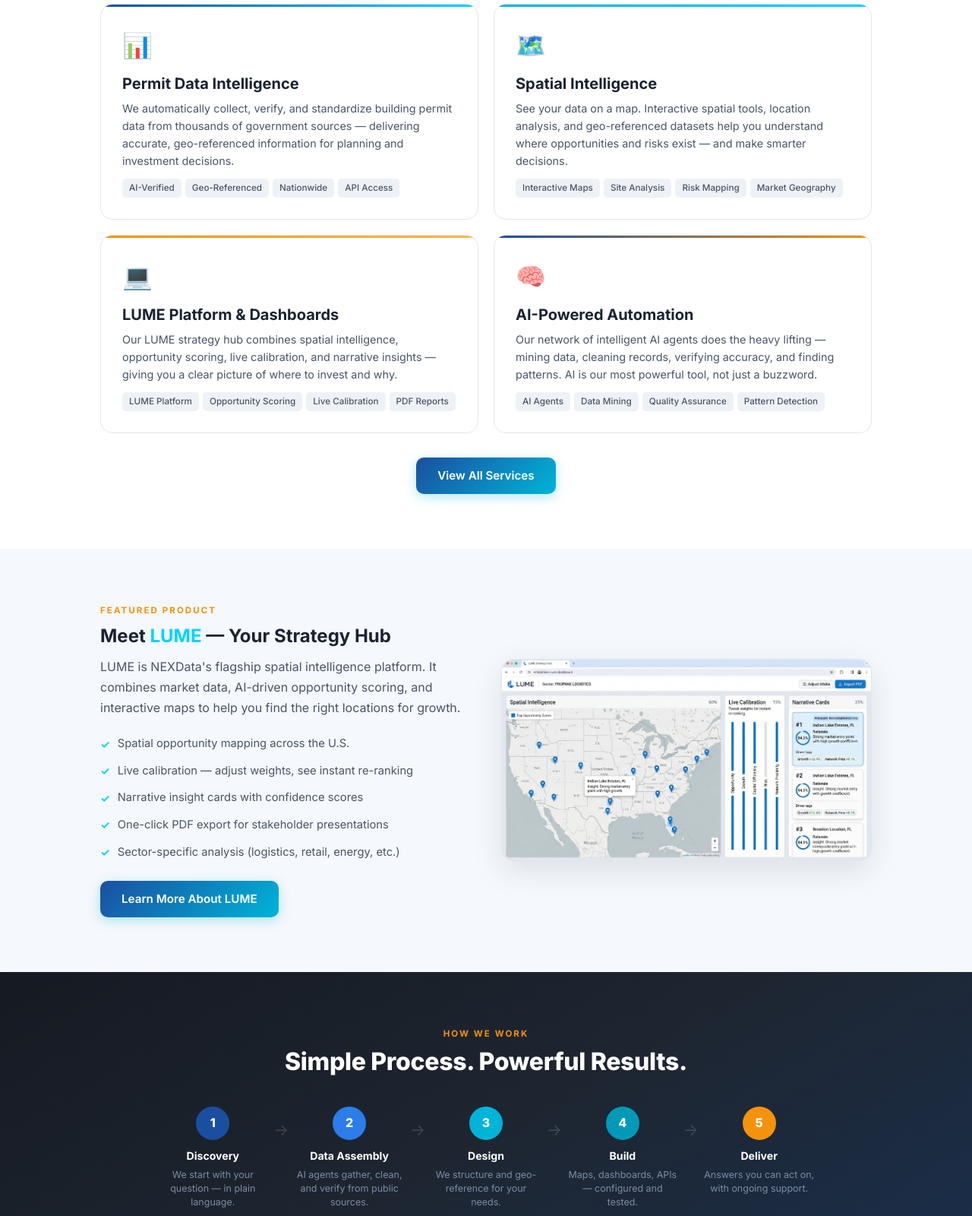
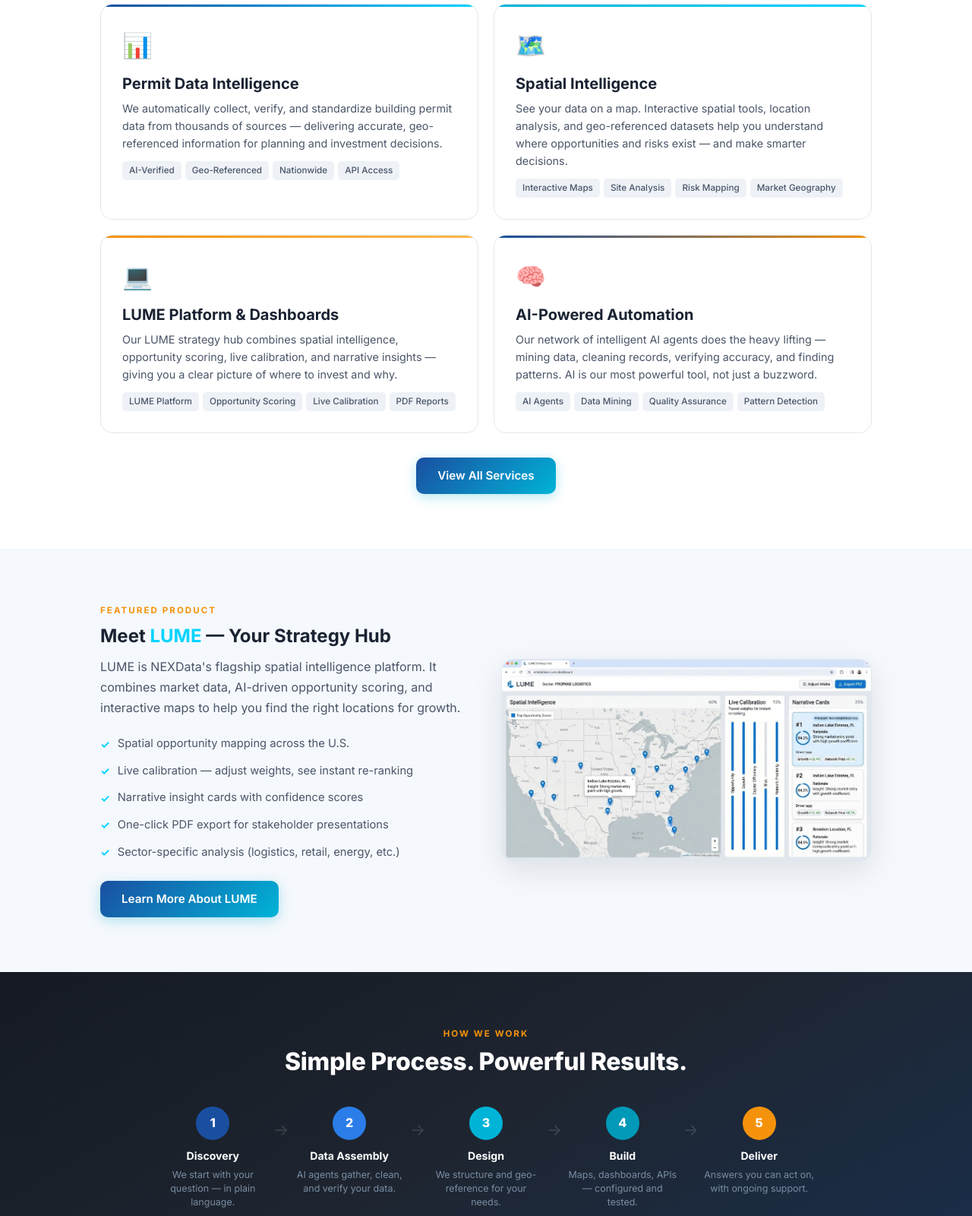
Before and after one commit to NEX-Data-AI/nexdata-website, a plain HTML site: page index.html in a window 1280 px wide. Shown: the part 1080-2680 px from the top of the page at 76% size. Drawn offline with Linux system fonts and the light colour scheme.

Commit message:
Add files via upload
Add public data issue

```diff
--- a/index.html
+++ b/index.html
@@ -90,7 +90,7 @@
       <div class="card card-accent">
         <div class="card-icon">&#x1F4CA;</div>
         <h3>Permit Data Intelligence</h3>
-        <p>We automatically collect, verify, and standardize building permit data from thousands of government sources — delivering accurate, geo-referenced information for planning and investment decisions.</p>
+        <p>We automatically collect, verify, and standardize building permit data from thousands of sources — delivering accurate, geo-referenced information for planning and investment decisions.</p>
         <div class="tags">
           <span class="tag">AI-Verified</span>
           <span class="tag">Geo-Referenced</span>
@@ -185,7 +185,7 @@
       <div class="step">
         <div class="step-num step-num-2">2</div>
         <h4>Data Assembly</h4>
-        <p>AI agents gather, clean, and verify from public sources.</p>
+        <p>AI agents gather, clean, and verify your data.</p>
       </div>
       <div class="step-arrow">&rarr;</div>
       <div class="step">
```
